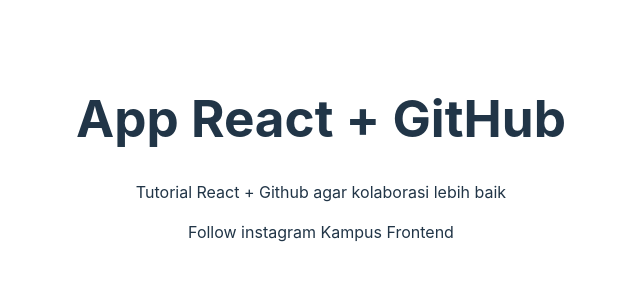
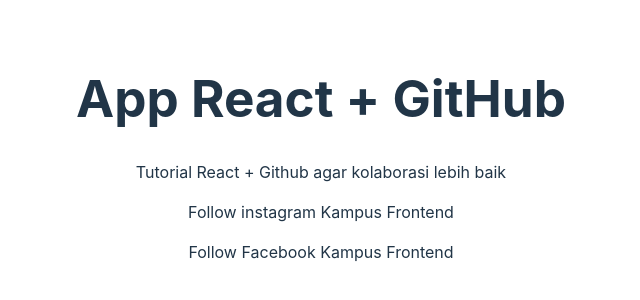
Before and after one commit to yasminramadini/react-github, a React (Vite) app: page / in a window 1280 px wide. Shown: the part 242-542 px from the top of the page, without its empty margins (319-959 px from the left). Built offline with nearby package versions, Linux system fonts and the light colour scheme.

Commit message:
menambahkan facebook

```diff
--- a/src/App.jsx
+++ b/src/App.jsx
@@ -6,6 +6,7 @@
       <h1>App React + GitHub</h1>
       <p>Tutorial React + Github agar kolaborasi lebih baik</p>
       <p>Follow instagram Kampus Frontend</p>
+      <p>Follow Facebook Kampus Frontend</p>
     </div>
   );
 }
```
